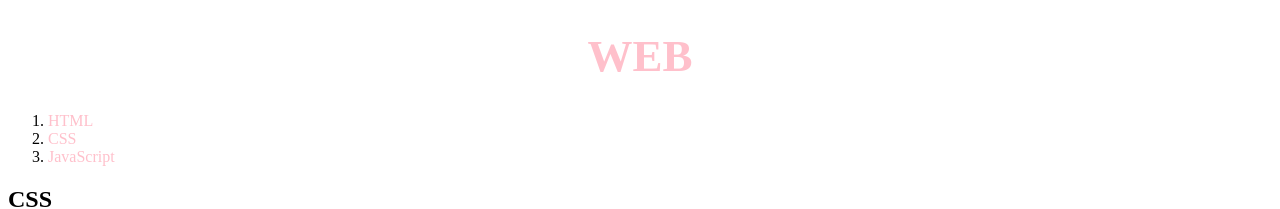
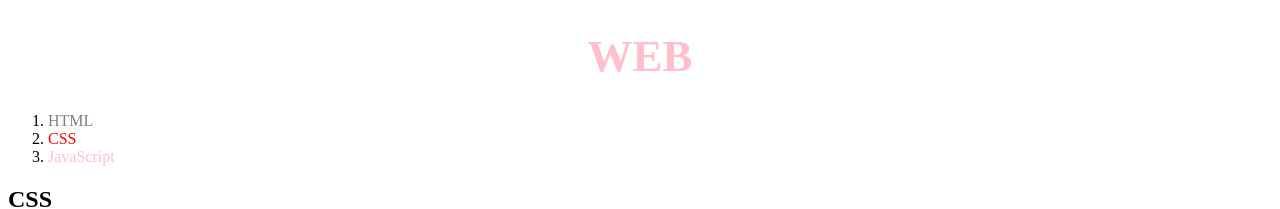
Before and after one commit to madmagician/HTML_CSS, a plain HTML site: page 2.html in a window 1280 px wide. Shown: the top 209 px of the page. Drawn offline with Linux system fonts and the light colour scheme.

Commit message:
Add files via upload

```diff
--- a/2.html
+++ b/2.html
@@ -8,6 +8,12 @@
     color:pink;
     text-decoration: none;
   }
+  #active{
+    color:red;
+  }
+  .saw{
+    color:gray;
+  }
   h1 {
     font-size:45px;
     text-align: center;
@@ -17,9 +23,10 @@
 <body>
   <h1><a href="index.html">WEB</a></h1>
   <ol>
-    <li><a href="11.html">HTML</a></li>
-    <li><a href="2.html">CSS</a></li>
-    <!-- <li><a href="2.html" <style="color:red;text-decoration:underline">CSS</a></li> -->
+    <li><a href="11.html"class="saw">HTML</a></li>
+    <li><a href="2.html"class="saw" id="active">CSS</a></li>
+    <!--<li><a href="2.html"class="saw active">CSS</a></li>
+    <li><a href="2.html" <style="color:red;text-decoration:underline">CSS</a></li> -->
     <li><a href="3.html">JavaScript</a></li>
   </ol>
 
```
